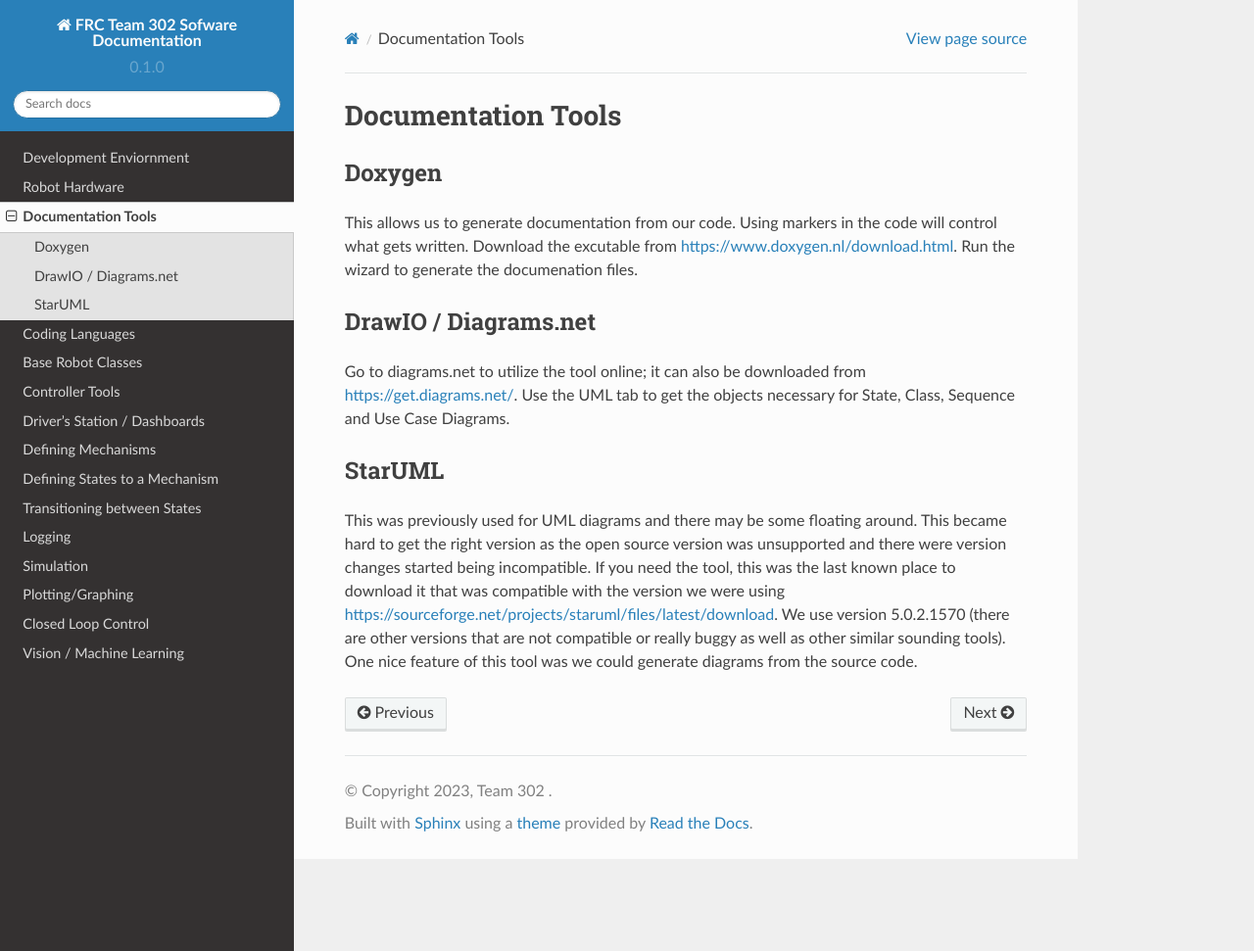
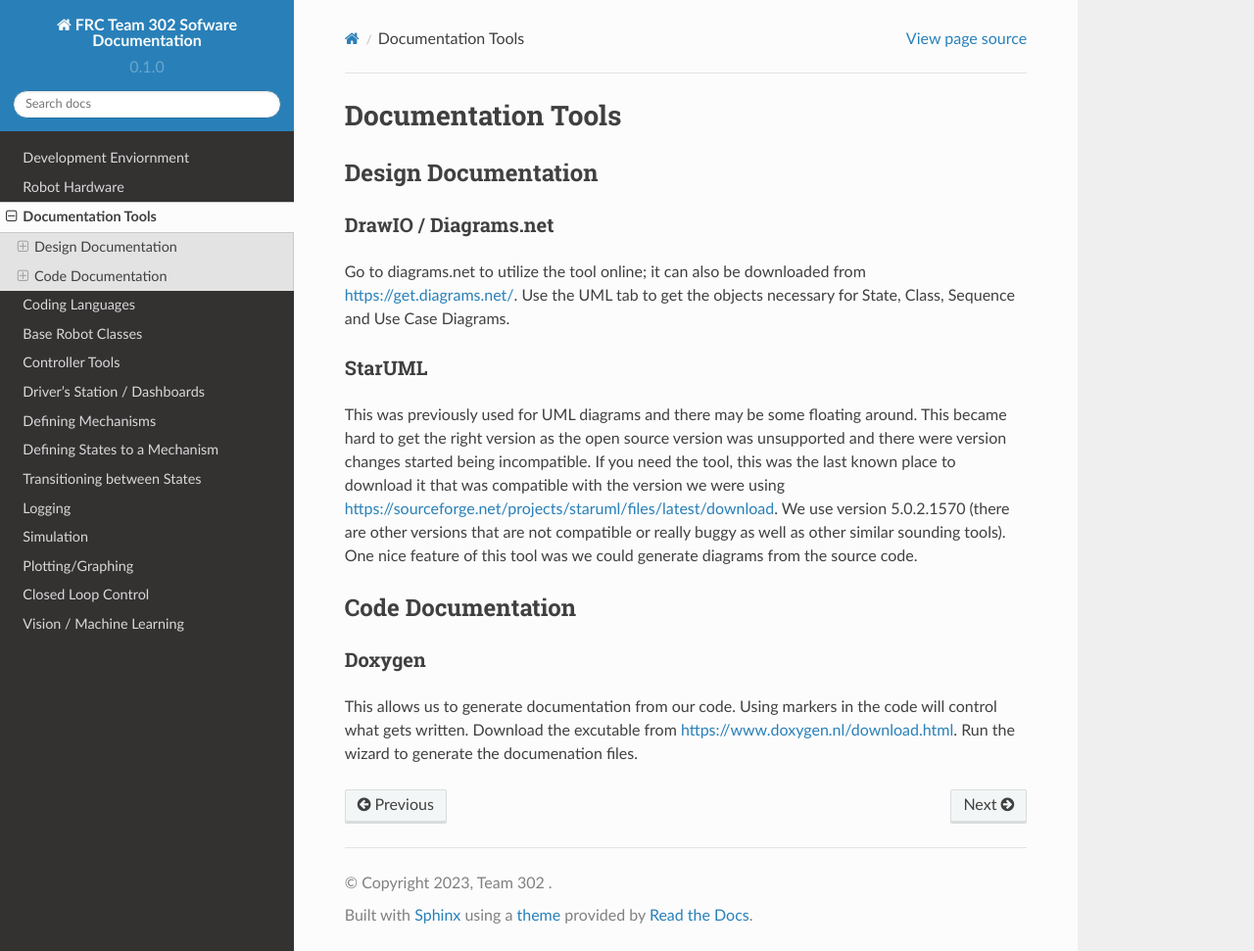
Before and after one commit to Team302/Team302Doco, a Sphinx documentation site: the page built from docs/source/doco.rst, in a window 1280 px wide and 971 px high. Shown: the whole window at 98% size. Built offline with Sphinx 7.4.7 and the Read the Docs theme 2.0.0, drawn with Linux system fonts in a browser that asks for light colours; some of the changed lines change nothing that is shown.

Commit message:
Update doco.rst
Update sections

```diff
--- a/docs/source/doco.rst
+++ b/docs/source/doco.rst
@@ -1,11 +1,9 @@
-
+=========================
 Documentation Tools
 =========================
 
-
-Doxygen
------------------
-This allows us to generate documentation from our code. Using markers in the code will control what gets written. Download the excutable from https://www.doxygen.nl/download.html. Run the wizard to generate the documenation files.
+Design Documentation
+======================
 
 DrawIO / Diagrams.net
 ----------------------------------
@@ -16,3 +14,11 @@ StarUML
 ----------------------------------
 
 This was previously used for UML diagrams and there may be some floating around.   This became hard to get the right version as the open source version was unsupported and there were version changes started being incompatible.   If you need the tool, this was the last known place to download it that was compatible with the version we were using https://sourceforge.net/projects/staruml/files/latest/download.  We use version 5.0.2.1570 (there are other versions that are not compatible or really buggy as well as other similar sounding tools).  One nice feature of this tool was we could generate diagrams from the source code.
+
+
+Code Documentation
+==================
+
+Doxygen
+-----------------
+This allows us to generate documentation from our code. Using markers in the code will control what gets written. Download the excutable from https://www.doxygen.nl/download.html. Run the wizard to generate the documenation files.
```
